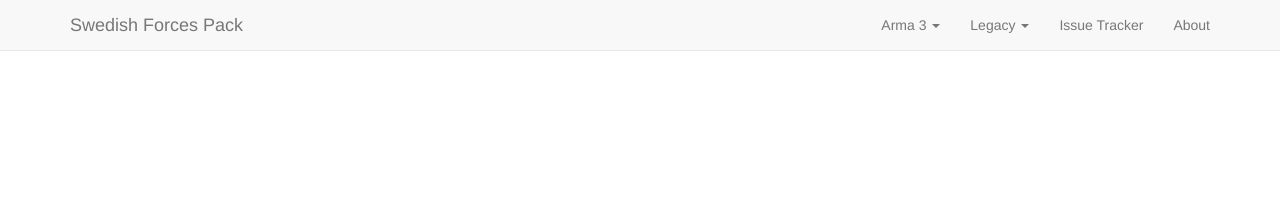
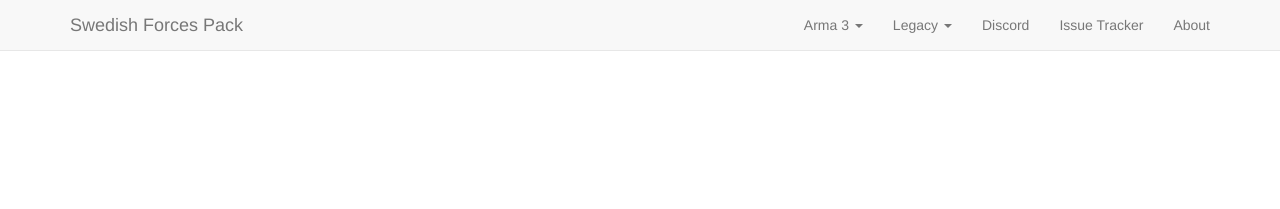
Before and after one commit to SwedishForcesPack/swedishforcespack.github.io, a Jekyll site: the page built from index.html, in a window 1280 px wide. Shown: the top 209 px of the page. Built offline with Jekyll 4.4.1, drawn with Linux system fonts in a browser that asks for light colours; nearby versions of some CDN libraries; comment, search, counter and statistics services are not loaded.

Commit message:
Link to Discord chat

```diff
--- a/_includes/navigation.html
+++ b/_includes/navigation.html
@@ -34,7 +34,10 @@
           </ul>
         </li>
 
+        <li><a href="https://discord.gg/xtdPhKF" target=_blank>Discord</a></li>
+
         <li><a href="https://trello.com/swedishforcespack" target=_blank>Issue Tracker</a></li>
+
         <li><a href="/about">About</a></li>
       </ul>
     </div>
```
